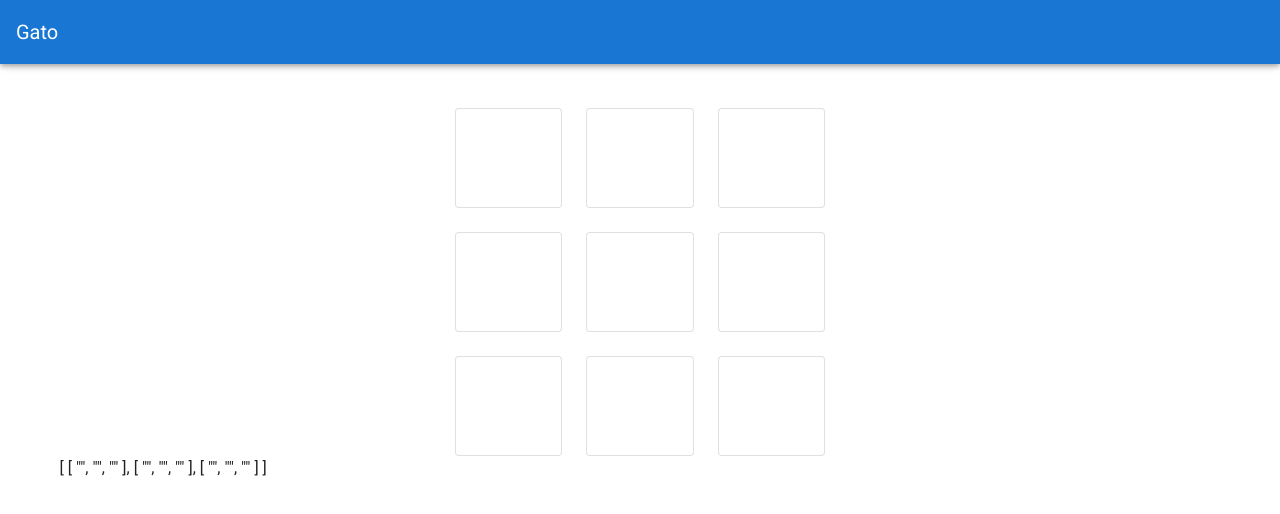
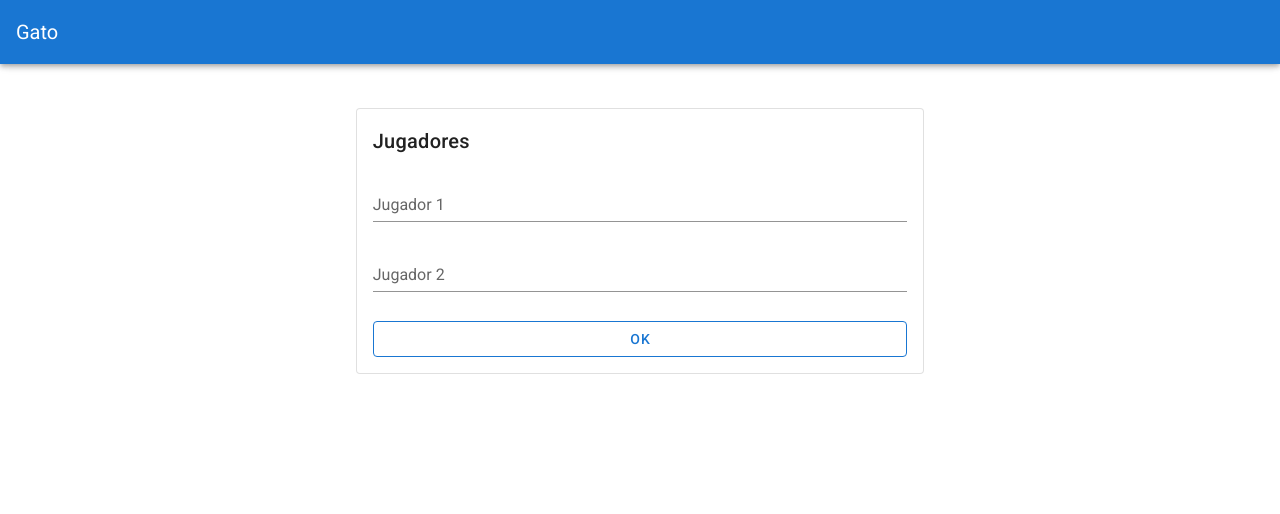
Before and after one commit to qebu/gato-vue, a Vue app: page / in a window 1280 px wide. Shown: the top 514 px of the page. Built offline with nearby package versions, Linux system fonts and the light colour scheme.

Commit message:
Deleted some unnecesary code

```diff
--- a/src/App.vue
+++ b/src/App.vue
@@ -8,7 +8,7 @@
 
     <v-content>
       <names
-        v-if="!Object.entries(players).length === 0"
+        v-if="Object.entries(players).length === 0"
         @players-setted="savePlayers"
       />
       <board v-else :players="players"></board>
@@ -28,7 +28,7 @@ export default {
   },
   data() {
     return {
-      players: { player1: "A", player2: "B" }
+      players: {}
     };
   },
   methods: {
--- a/src/components/Board.vue
+++ b/src/components/Board.vue
@@ -15,7 +15,6 @@
         </v-row>
       </v-col>
     </v-row>
-    {{ marksBoard }}
   </v-container>
 </template>
 
```
